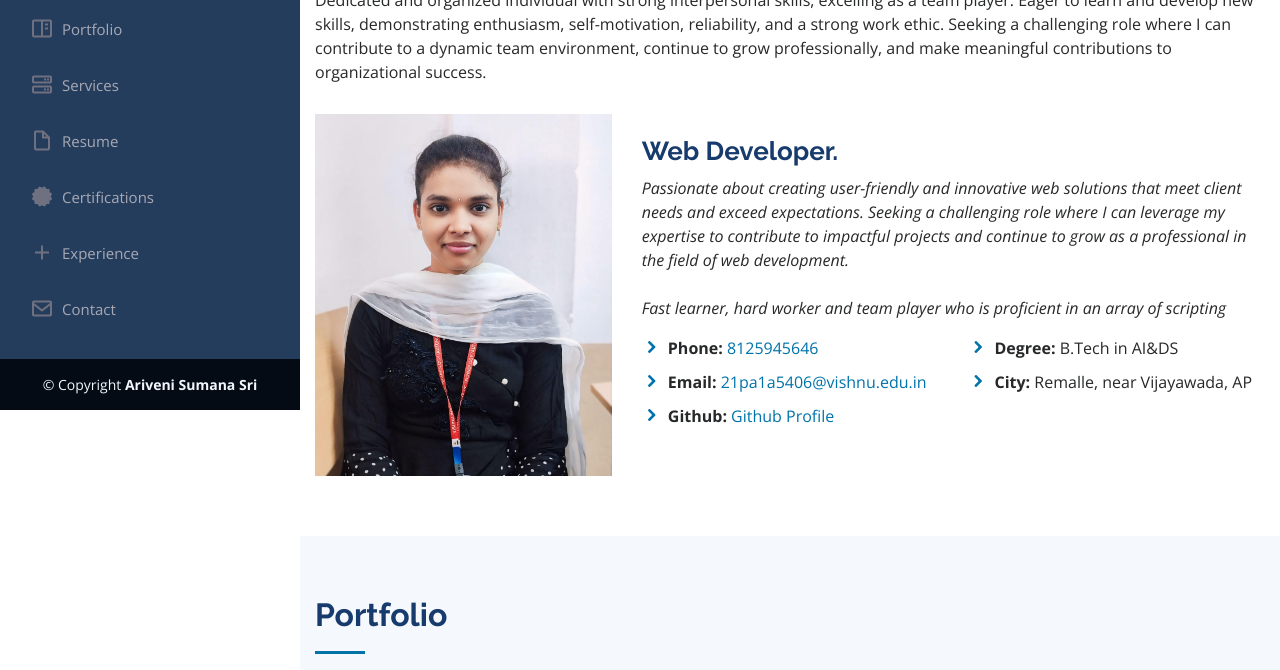
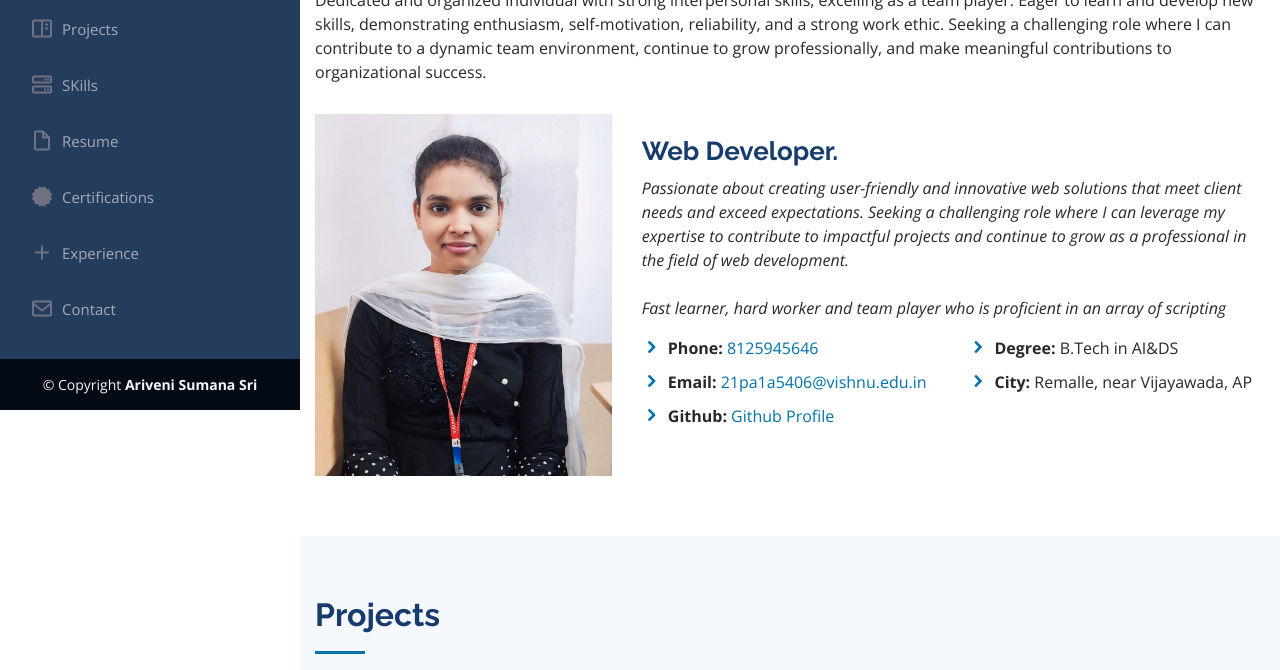
Before and after one commit to Sumana-sri-Ariveni/My_Portfolio, a plain HTML site: page index.html in a window 1280 px wide. Shown: the part 390-1060 px from the top of the page. Drawn offline with nearby package versions, Linux system fonts and the light colour scheme; some icons are missing; files whose address does not match are found by name.

Commit message:
Update index.html

```diff
--- a/index.html
+++ b/index.html
@@ -73,8 +73,8 @@
         <ul>
           <li class=""><a rel="noopener" href="#hero"><i class="bx bx-home"></i> <span>Home</span></a></li>
           <li><a rel="noopener" href="#about"><i class="bx bx-user"></i> <span>About</span></a></li>
-          <li><a rel="noopener" href="#portfolio"><i class="bx bx-book-content"></i> Portfolio</a></li>
-          <li><a rel="noopener" href="#services"><i class="bx bx-server"></i> Services</a></li>
+          <li><a rel="noopener" href="#portfolio"><i class="bx bx-book-content"></i> Projects</a></li>
+          <li><a rel="noopener" href="#services"><i class="bx bx-server"></i> SKills</a></li>
           <li><a rel="noopener" href="#resume"><i class="bx bx-file-blank"></i> <span>Resume</span></a></li>
           <li><a rel="noopener" href="#certifications"><i class="bx bxs-certification"></i> Certifications</a></li>
           <li><a rel="noopener" href="#experience"><i class="bx  bx-plus"></i> Experience</a></li>
@@ -175,7 +175,7 @@
       <div class="container">
 
         <div class="section-title">
-          <h2>Portfolio</h2>
+          <h2>Projects</h2>
           <p>Some of my works here talks itself about my quality of work. Hope it'll give you a better understanding of
             my services.With expertise in web development, I specialize in frontend frameworks including HTML5, CSS,
             Bootstrap, JavaScript, Node.js, React.js, and Express.js. Additionally, I excel in data visualization tools
```
